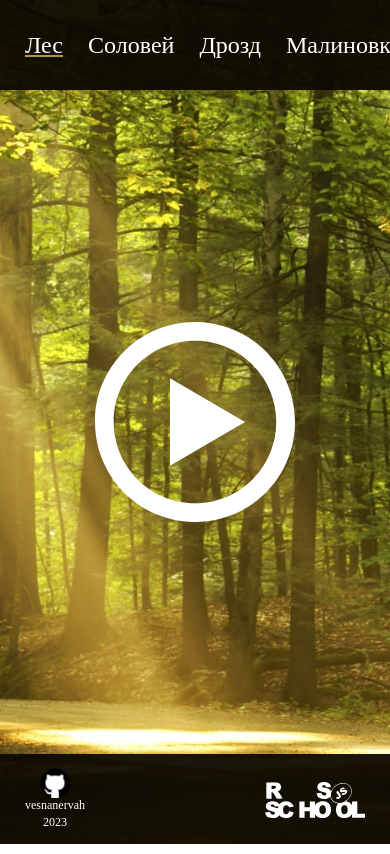
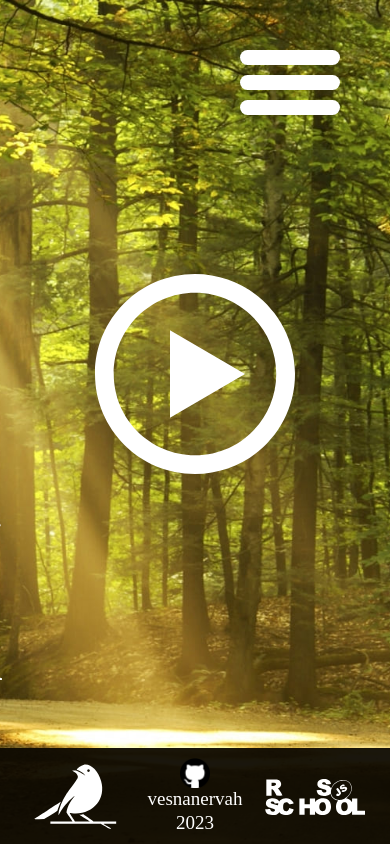
Before and after one commit to vesnanervah/natureSounds, a plain HTML site: page index.html in a window 390 px wide. Drawn offline with Linux system fonts and the light colour scheme.

Commit message:
feat:add mobile adaptive

```diff
--- a/index.html
+++ b/index.html
@@ -5,6 +5,11 @@
     </head>
     <body>
         <div class="content-wrapper">
+            <section class="burger">
+                <span class="burger-stripe"></span>
+                <span class="burger-stripe"></span>
+                <span class="burger-stripe"></span>
+            </section>
             <section class="top-bar">
                 <div class="site-logo"></div>
                 <div class="birds">
@@ -22,6 +27,7 @@
                 <div class="player-btn-wrapper"></div>
             </section>
             <section class="footer-content">
+                <div class="site-logo"></div>
                 <div class="footer-copy">
                     <span class="footer-git">
                         <a href='https://github.com/vesnanervah' class="git-link" target="_blank">
--- a/script.js
+++ b/script.js
@@ -2,6 +2,9 @@ let birds = document.querySelectorAll('.birds-li-item');
 let playerBtn = document.querySelector('.player-btn-wrapper');
 let contentWrapper = document.querySelector('.content-wrapper');
 let gitLink = document.querySelector('.footer-git');
+let burger = document.querySelector('.burger');
+let burgerStripes = document.querySelectorAll('.burger-stripe');
+let menu = document.querySelector('.top-bar');
 let currentSong = new Audio;
 currentSong.src = 'assets/audio/forest.mp3';
 
@@ -48,3 +51,24 @@ gitLink.onpointerout = function(){
     document.querySelector('.git-nick').style.color = `white`;
     document.querySelector('.git-icon').style.backgroundImage = "url('assets/img/gitWhite.png')";
 }
+
+function burgerChange(){
+    burger.classList.toggle('burgerOpened');
+    if(burger.classList.contains('burgerOpened')){
+        burgerStripes[1].style.display = 'none';
+        burgerStripes[0].style.transform = 'rotate(45deg)';
+        burgerStripes[0].style.translate = '0 25px'
+        burgerStripes[2].style.transform = 'rotate(-45deg)';
+    }
+    else{
+        burgerStripes[1].style.display = 'flex';
+        burgerStripes[0].style.transform = '';
+        burgerStripes[0].style.translate = ''
+        burgerStripes[2].style.transform = '';
+    }
+}
+
+burger.onclick = function(e){
+    menu.classList.toggle('menuIsOpened');
+    burgerChange();
+}
--- a/style.css
+++ b/style.css
@@ -38,6 +38,7 @@ body, html{
     background-repeat: no-repeat;
     background-size: contain;
 }
+
 /*--------*/
 
 /*----Top bar----*/
@@ -54,6 +55,30 @@ body, html{
     gap:25px;
     font-size: 24px;
     font-weight: 500;
+}
+@media(max-width:1024px){
+    .top-bar .site-logo{
+        display: none;
+    }
+    .top-bar{
+        position: absolute;
+        top: 0;
+        left: -100%;
+        width: 100%;
+        height: 100%;
+        justify-content: center;
+        background-color: rgba(14, 10, 2, 0.98);
+        transition: left 1s;
+    }
+    .menuIsOpened{
+        left:0;
+    }
+    .birds-list{
+        flex-direction: column;
+        font-size: 82px;
+        align-items: center;
+        gap:60px;
+    }
 }
 /*--------*/
 
@@ -121,4 +146,40 @@ body, html{
 .footer-logo:hover{
     background-image: url('assets/svg/rssGolden.svg');
 }
+.footer-content .site-logo{
+    display: none;
+}
+@media(max-width:1024px){
+    .footer-content .site-logo{
+        display: block;
+    }
+    .footer-copy{
+        font-size: 19px;
+    }
+}
 /*--------*/
+
+/*----Burger----*/
+.burger{
+    position: absolute;
+    right:50px;
+    top:50px;
+    display: none;
+    flex-direction: column;
+    z-index: 5;
+    gap:10px;
+    cursor: pointer;
+}
+.burger-stripe{
+    display: flex;
+    width:100px;
+    height: 15px;
+    background-color: white;
+    border-radius: 10px;
+    transition: transform 0.3s;
+}
+@media(max-width:1024px){
+    .burger{
+        display: flex;
+    }
+}
```
Also changed, not shown: 1 other file.
